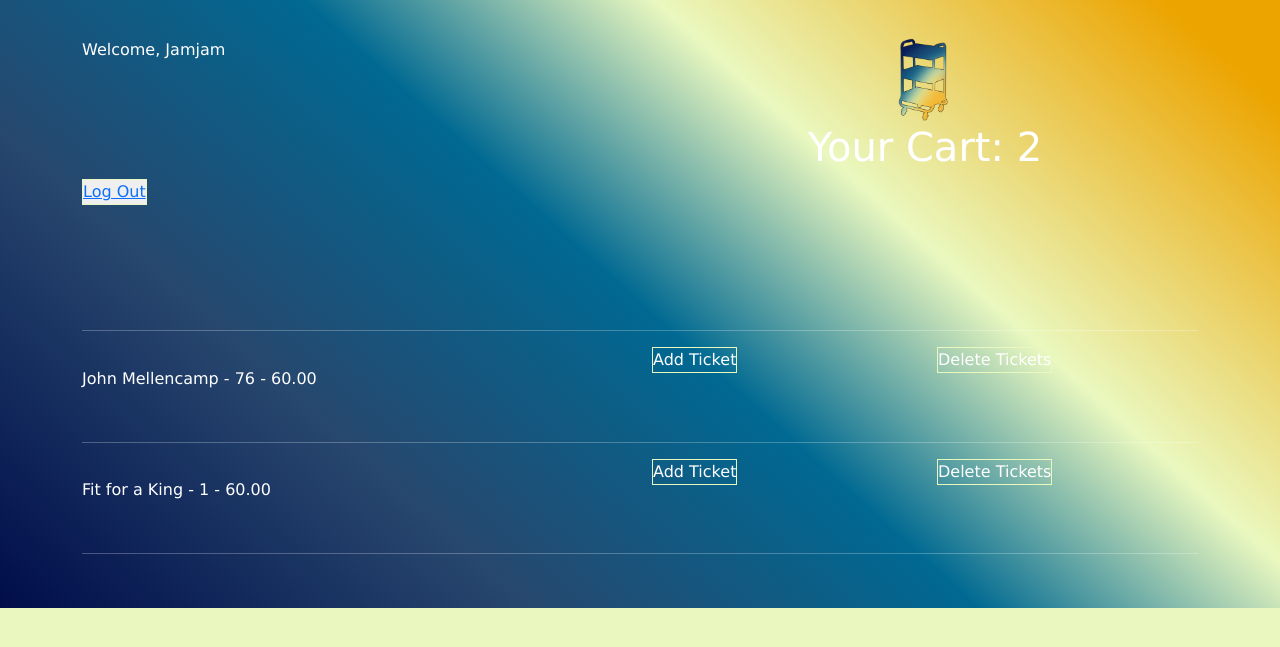
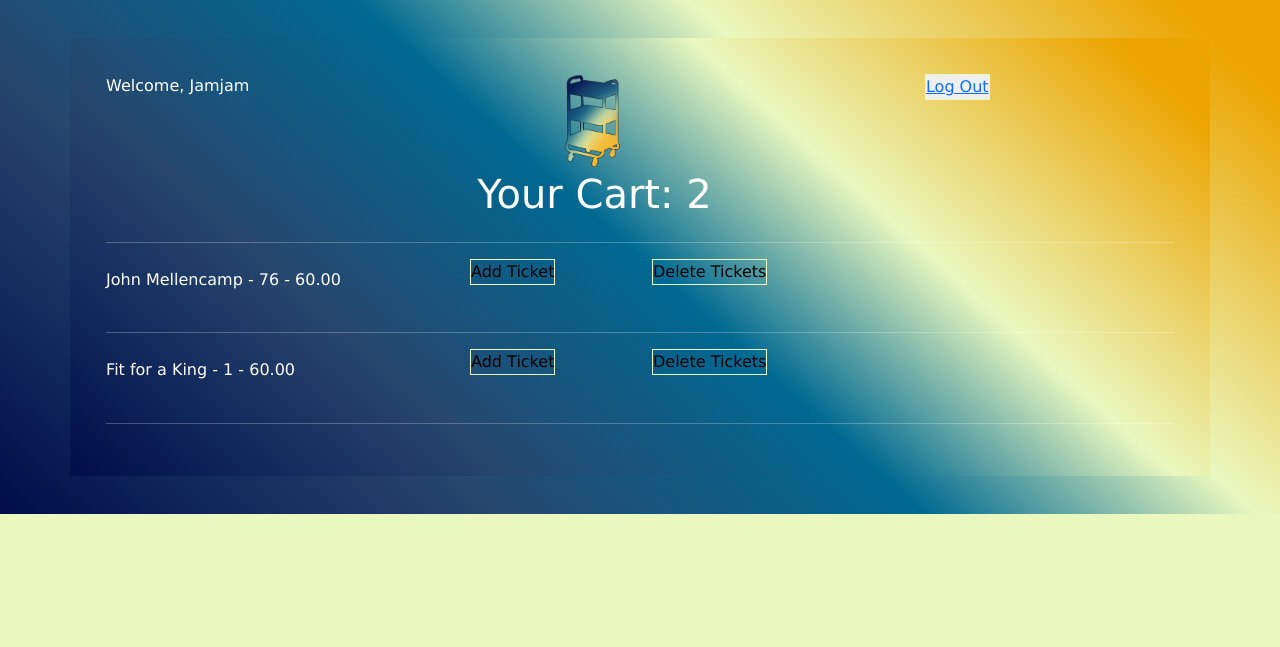
Before and after one commit to Chainwolf13/ticket_master_live, a Django app: page /cart.html in a window 1280 px wide. Shown: the top 647 px of the page. Run offline with Django 4.2, Linux system fonts and the light colour scheme; a user stored in the database is signed in; data comes from the database, SQL or seed files in the repository; both versions use the stored data as it was after the commit.

Commit message:
Aligned the welcome ,cart and log out buttons at the top and attempted to change color for the buttons in the CSS but it's not displaying

```diff
--- a/static/css/h4style.css
+++ b/static/css/h4style.css
@@ -18,19 +18,19 @@ body {
     flex-direction: column;
 }
 
-.row.align-items-center {
-    margin-bottom: 10px; /* Adjust the margin between rows as needed */
-}
+/*.row.align-items-center {*/
+/*    margin-bottom: 10px; !* Adjust the margin between rows as needed *!*/
+/*}*/
 
-.col-4 {
-    /* Adjust the width of the ticket details */
-    width: 50%;
-}
+/*.col-4 {*/
+/*    !* Adjust the width of the ticket details *!*/
+/*    width: 50%;*/
+/*}*/
 
-.col-2 {
-    /* Adjust the width of the buttons */
-    width: 25%;
-}
+/*.col-2 {*/
+/*    !* Adjust the width of the buttons *!*/
+/*    width: 25%;*/
+/*}*/
 
 #heading {
     background: rgb(0, 13, 74);
@@ -103,7 +103,7 @@ body {
 
 .log-in {
     /*Jah: this is for the cart buttons*/
-    color: white;
+    color: black;
     padding: 0;
     /*margin-left: auto;*/
     /*margin-right: auto;*/
--- a/templates/cart.html
+++ b/templates/cart.html
@@ -16,16 +16,16 @@
 
 <div class="container-fluid" id="heading">
     {% if user.is_authenticated %}
-        <div class="container">
+        <div class="container" id="heading">  <!-- Removed the redundant div here -->
             <div class="row">
-                <div class="col-4">
+                <div class="col-2">
                     <p>Welcome, {{ username }}</p>
                 </div>
-                <div class="col-4 text-center">
+                <div class="col-7 text-center">
                     <img src="{% static 'images/cart.png' %}" alt="cart" class="log-in-img">
                     <h1>Your Cart: {{ tickets|length }}</h1>
                 </div>
-                <div class="col-4 text-right">
+                <div class="col-1 text-right">
                     <button class="log-in" type="submit" value="logout">
                         <a href="{% url 'logout' %}">Log Out</a>
                     </button>
@@ -33,7 +33,7 @@
             </div>
             <hr>
             <div>
-{#                <h2>Your items:</h2>#}
+                {#                <h2>Your items:</h2>#}
                 <!-- Loop through the tickets and display details -->
                 {% for ticket in tickets %}
                     <div class="row align-items-center">
@@ -57,6 +57,7 @@
                 {% endfor %}
             </div>
         </div>
+</div>
     {% else %}
         <button type="button" class="btn col-4 log-in">
             <a href="{% url 'login' %}">
@@ -65,9 +66,9 @@
         </button>
     {% endif %}
 
-    <!-- Bootstrap JS -->
-    <script src="https://cdn.jsdelivr.net/npm/bootstrap@5.3.2/dist/js/bootstrap.bundle.min.js"
-            integrity="sha384-C6RzsynM9kWDrMNeT87bh95OGNyZPhcTNXj1NW7RuBCsyN/o0jlpcV8Qyq46cDfL"
-            crossorigin="anonymous"></script>
+<!-- Bootstrap JS -->
+<script src="https://cdn.jsdelivr.net/npm/bootstrap@5.3.2/dist/js/bootstrap.bundle.min.js"
+        integrity="sha384-C6RzsynM9kWDrMNeT87bh95OGNyZPhcTNXj1NW7RuBCsyN/o0jlpcV8Qyq46cDfL"
+        crossorigin="anonymous"></script>
 </body>
 </html>
```
Also changed, not shown: db.sqlite3.
